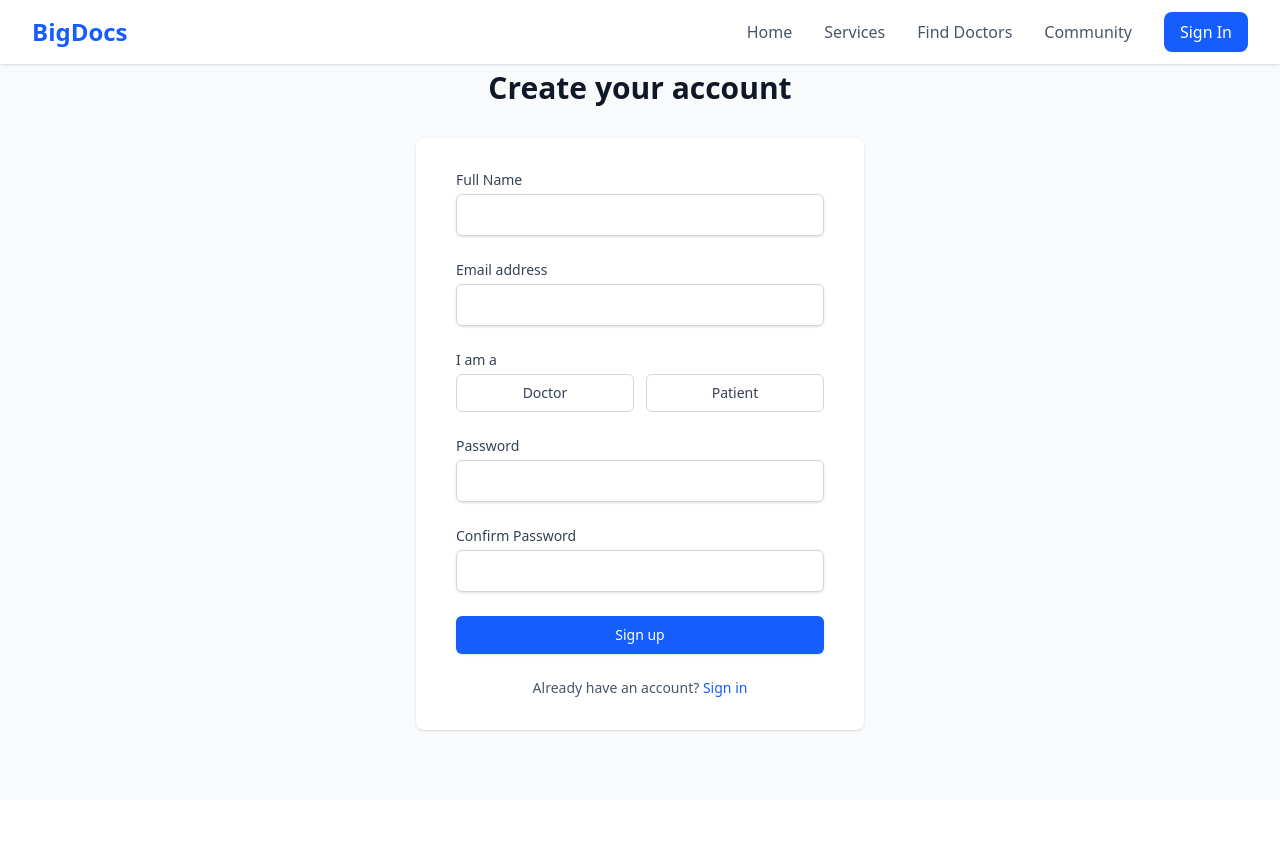
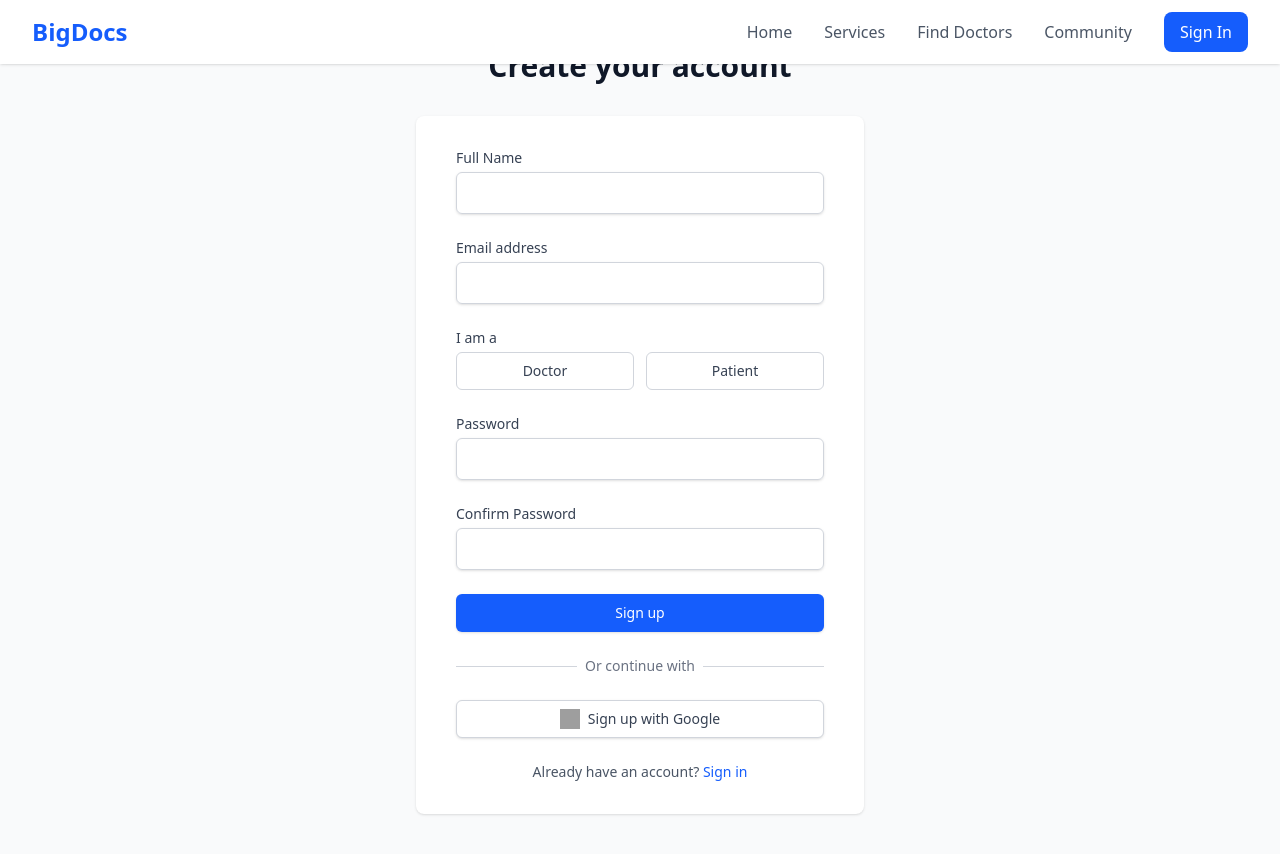
Before and after one commit to Divanshu0212/BigDocs, a React (Vite) app in the folder frontend/: page /signup in a window 1280 px wide. Shown: the top 854 px of the page. Before the commit the page ends 800 px from the top, so only its background shows below. Built offline with nearby package versions, Linux system fonts and the light colour scheme; no server answers; grey boxes are pictures that could not be loaded.

Commit message:
signup changes

```diff
--- a/frontend/src/pages/Signup.jsx
+++ b/frontend/src/pages/Signup.jsx
@@ -206,6 +206,27 @@
             </div>
           </form>
 
+
+          <div className="mt-6">
+            <div className="relative">
+              <div className="absolute inset-0 flex items-center">
+                <div className="w-full border-t border-gray-300" />
+              </div>
+              <div className="relative flex justify-center text-sm">
+                <span className="px-2 bg-white text-gray-500">Or continue with</span>
+              </div>
+            </div>
+
+            <div className="mt-6">
+              <button
+                onClick={handleGoogleSignup}
+                className="w-full flex justify-center items-center gap-2 py-2 px-4 border border-gray-300 rounded-md shadow-sm text-sm font-medium text-gray-700 bg-white hover:bg-gray-50 focus:outline-none focus:ring-2 focus:ring-offset-2 focus:ring-blue-500"
+              >
+                <img src="https://www.gstatic.com/firebasejs/ui/2.0.0/images/auth/google.svg" alt="Google" className="w-5 h-5" />
+                Sign up with Google
+              </button>
+            </div>
+          </div>
           <p className="mt-6 text-center text-sm text-gray-600">
             Already have an account?{' '}
             <Link to="/login" className="font-medium text-blue-600 hover:text-blue-500">
```
